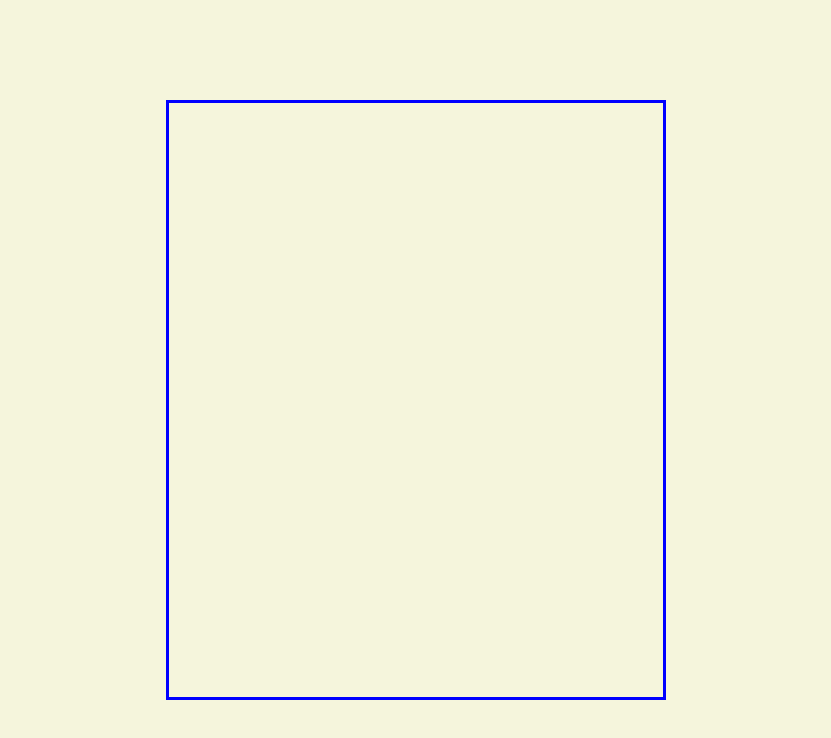
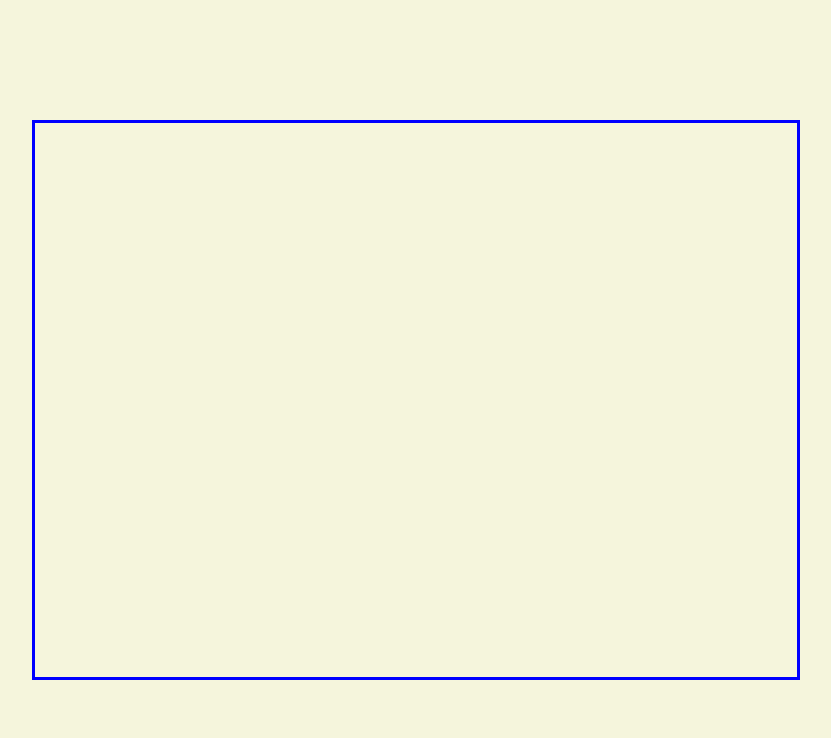
Before and after one commit to Nton23/Etch-A-Sketch-TOP, a plain HTML site: page index.html in a window 1280 px wide. Shown: the whole page, without its empty margins (224-1055 px from the left). Drawn offline with Linux system fonts and the light colour scheme.

Commit message:
edit width and height

```diff
--- a/style.css
+++ b/style.css
@@ -16,8 +16,8 @@ body{
     justify-content: center;
     align-items: center;
 }
-#div-container {
+#user-interface-container {
     border: solid blue;
-    width: 500px;
-    height: 600px;
+    width: 60%;
+    height: 70%;
 }
```
